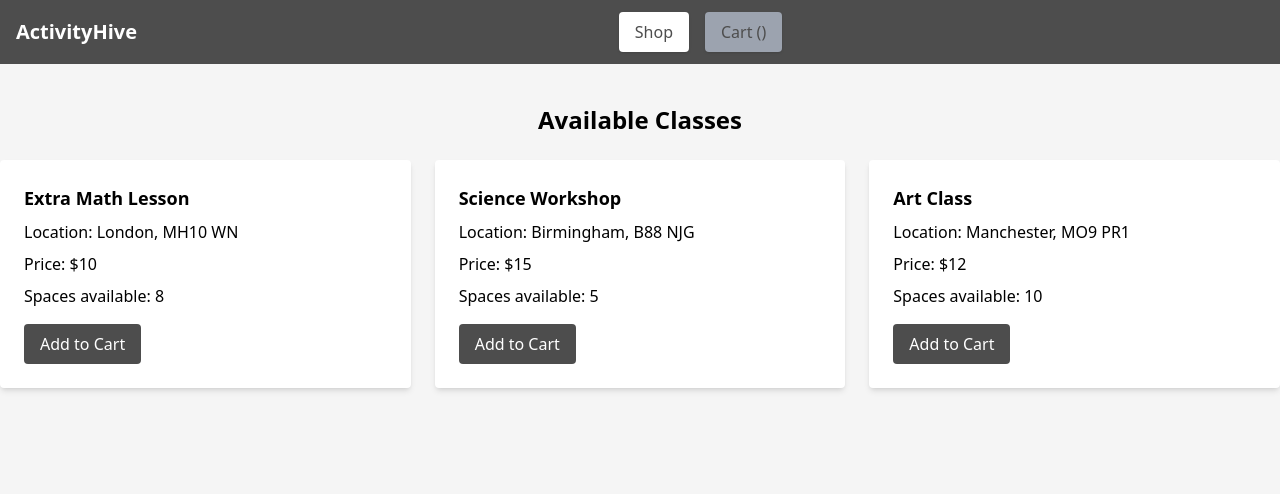
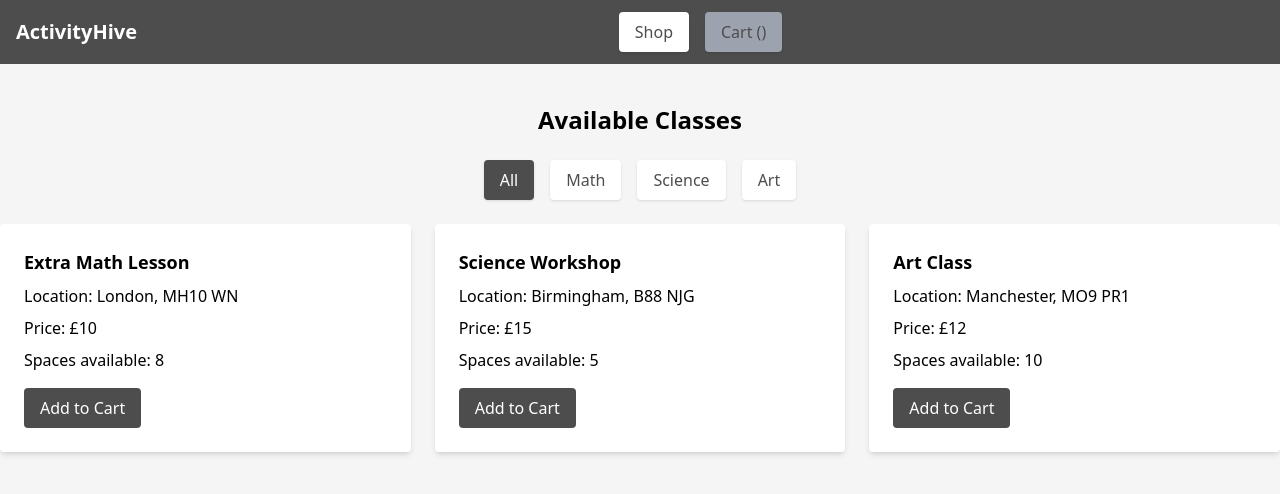
Before and after one commit to dave-byte1/ActivityHive-App, a Vue app: page / in a window 1280 px wide. Shown: the top 494 px of the page. Built offline with nearby package versions, Linux system fonts and the light colour scheme; the HTML template or start-up script is replaced by a standard one.

Commit message:
Added filter buttons and functions, updating the displayed products based on the selected filter

```diff
--- a/src/App.vue
+++ b/src/App.vue
@@ -12,6 +12,7 @@ const data = reactive({
       location: "London, MH10 WN",
       price: 10,
       spaces: 8,
+      filter: "math",
     },
     {
       id: 1002,
@@ -19,6 +20,7 @@ const data = reactive({
       location: "Birmingham, B88 NJG",
       price: 15,
       spaces: 5,
+      filter: "science",
     },
     {
       id: 1003,
@@ -26,10 +28,12 @@ const data = reactive({
       location: "Manchester, MO9 PR1",
       price: 12,
       spaces: 10,
+      filter: "art",
     },
   ],
-  cart: [], // Array to store items in shopping cart
+  cart: [],
   isCheckoutVisible: false,
+  currentFilter: "all",
 });
 
 // Add item to the cart
@@ -48,14 +52,26 @@ function canAddToCart(product) {
   return product.spaces > productInCart;
 }
 
+// Computed property to disable the cart button if cart is empty
 const disableCart = computed(() => {
-  return data.cart.length === 0; // Disable the Cart button if the cart is empty
+  return data.cart.length === 0;
 });
 
+// Computed property for filtered products
+const filteredProducts = computed(() => {
+  if (data.currentFilter === "all") {
+    return data.products;
+  }
+  return data.products.filter((product) => product.filter === data.currentFilter);
+});
+
+// Function to set the current filter
+function setFilter(filter) {
+  data.currentFilter = filter;
+}
 </script>
 
 <template>
-
   <div class="bg-[#F5F5F5] min-h-screen">
     <!-- Header -->
     <header class="bg-[#4d4d4d] text-white px-4 py-3 flex items-center justify-between">
@@ -78,15 +94,61 @@ const disableCart = computed(() => {
     <!-- Product List -->
     <div class="container mx-auto py-10">
       <h2 class="text-center text-2xl font-bold mb-6">Available Classes</h2>
+
+      <!-- Filter Buttons -->
+      <div class="flex justify-center space-x-4 mb-6">
+        <button
+            @click="setFilter('all')"
+            :class="{
+            'bg-[#4d4d4d] text-white': data.currentFilter === 'all',
+            'bg-white text-[#4d4d4d]': data.currentFilter !== 'all'
+          }"
+            class="px-4 py-2 rounded shadow hover:bg-gray-100 transition"
+        >
+          All
+        </button>
+        <button
+            @click="setFilter('math')"
+            :class="{
+            'bg-[#4d4d4d] text-white': data.currentFilter === 'math',
+            'bg-white text-[#4d4d4d]': data.currentFilter !== 'math'
+          }"
+            class="px-4 py-2 rounded shadow hover:bg-gray-100 transition"
+        >
+          Math
+        </button>
+        <button
+            @click="setFilter('science')"
+            :class="{
+            'bg-[#4d4d4d] text-white': data.currentFilter === 'science',
+            'bg-white text-[#4d4d4d]': data.currentFilter !== 'science'
+          }"
+            class="px-4 py-2 rounded shadow hover:bg-gray-100 transition"
+        >
+          Science
+        </button>
+        <button
+            @click="setFilter('art')"
+            :class="{
+            'bg-[#4d4d4d] text-white': data.currentFilter === 'art',
+            'bg-white text-[#4d4d4d]': data.currentFilter !== 'art'
+          }"
+            class="px-4 py-2 rounded shadow hover:bg-gray-100 transition"
+        >
+          Art
+        </button>
+      </div>
+
+      <!-- Product Grid -->
       <div class="grid grid-cols-1 md:grid-cols-2 lg:grid-cols-3 gap-6">
         <div
-            v-for="product in data.products"
+            v-for="product in filteredProducts"
             :key="product.id"
             class="bg-white p-6 rounded shadow-md"
         >
           <h3 class="text-lg font-bold mb-2">{{ product.subject }}</h3>
           <p class="mb-2">Location: {{ product.location }}</p>
-          <p class="mb-2">Price: ${{ product.price }}</p>
+          <p class="mb-2">Price: £{{ product.price }}</p>
           <p class="mb-4">Spaces available: {{ product.spaces }}</p>
           <button
               :disabled="!canAddToCart(product)"
@@ -99,7 +161,6 @@ const disableCart = computed(() => {
       </div>
     </div>
   </div>
-
 </template>
 
 <style>
```
